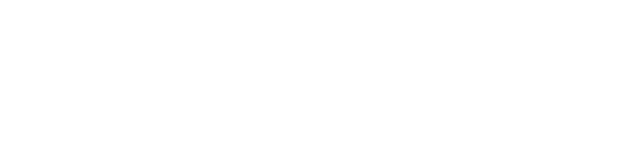
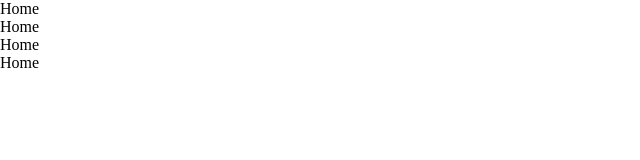
Before and after one commit to RahimovAbdurahmon/class-work, a plain HTML site: page index.html in a window 1280 px wide. Shown: the whole page, without its empty margins (0-640 px from the left). Drawn offline with Linux system fonts and the light colour scheme.

Commit message:
header created

```diff
--- a/index.html
+++ b/index.html
@@ -7,6 +7,14 @@
     <link rel="stylesheet" href="./style.css">
 </head>
 <body>
-
+    <header>
+        <img src="" alt="">
+        <div>
+            <p>Home</p>
+            <p>Home</p>
+            <p>Home</p>
+            <p>Home</p>
+        </div>
+    </header>
 </body>
 </html>
--- a/style.css
+++ b/style.css
@@ -1,3 +1,7 @@
 *{
     margin: 0;
 }
+
+header{
+    display: flex;
+}
```
